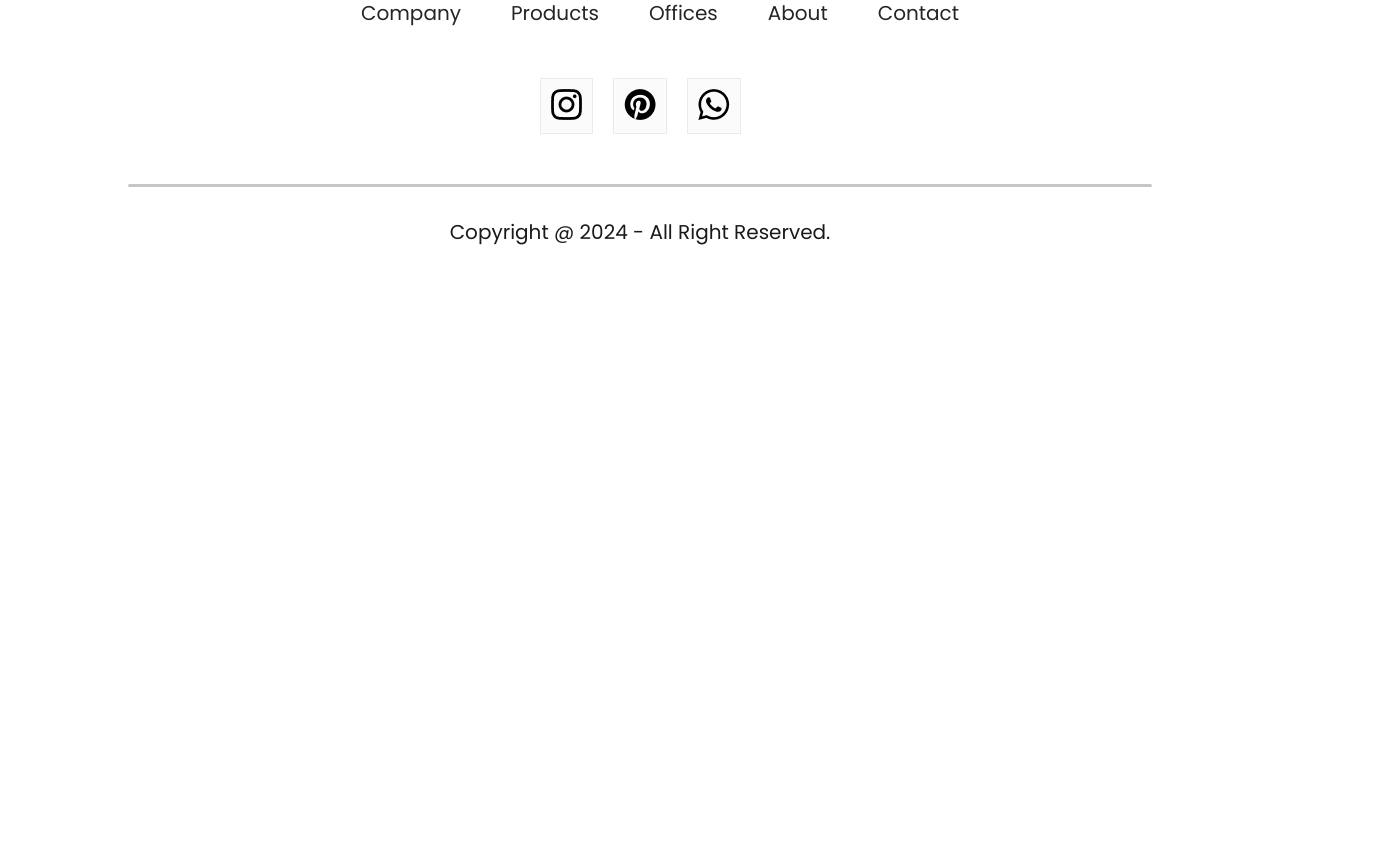
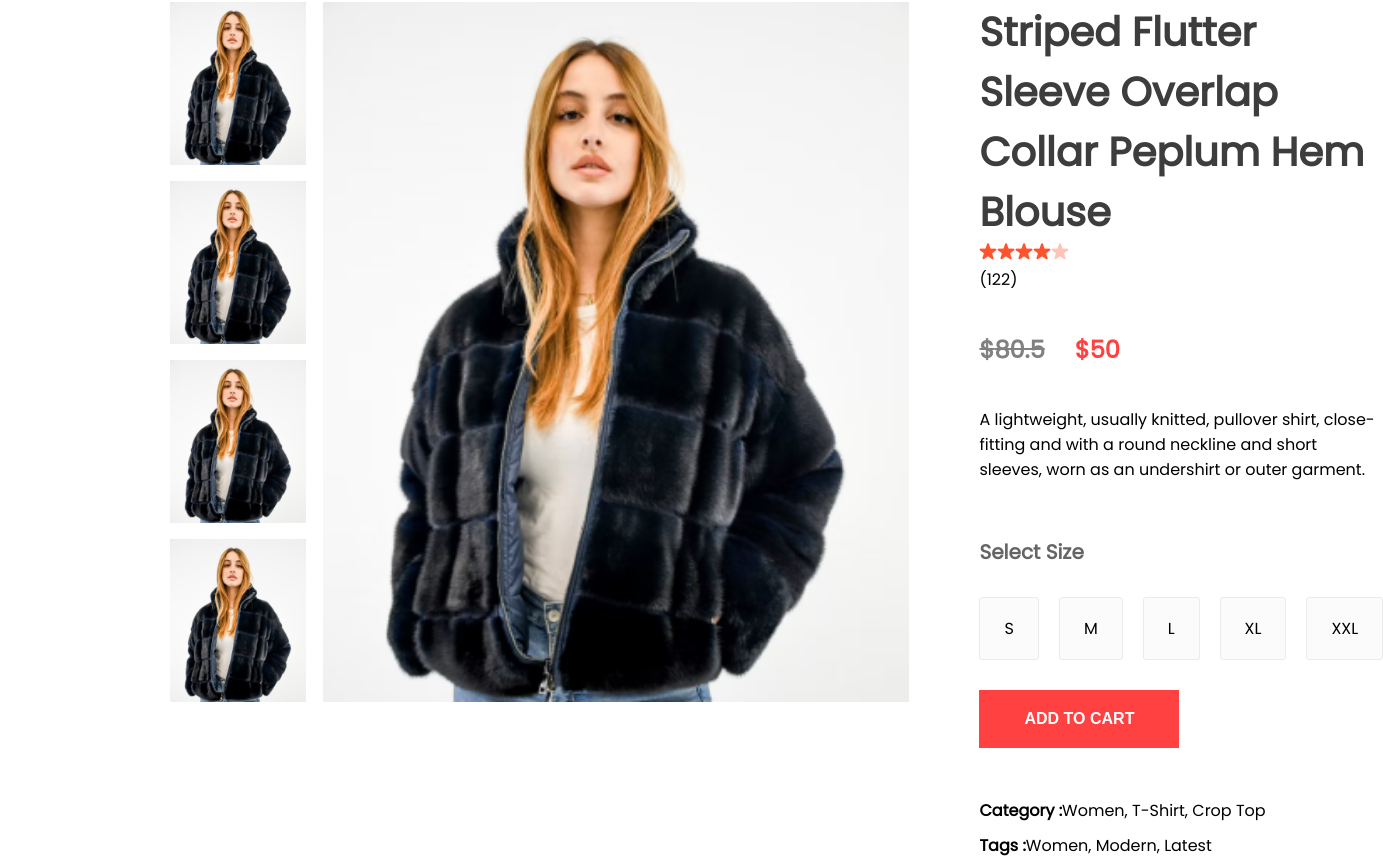
Before and after one commit to gaoaaron1/JusMe, a React (Create React App) app in the folder frontend/: page /product/1 in a window 1280 px wide. Shown: the part 240-1100 px from the top of the page, 1383 px wide, since content can reach past the window. Before the commit the page ends 800 px from the top, so only its background shows below. Built offline with nearby package versions, Linux system fonts and the light colour scheme.

Commit message:
Added product pages and CSS styling

```diff
--- /dev/null
+++ b/frontend/src/Components/Breadcrums/Breadcrum.css
@@ -0,0 +1,10 @@
+.breadcrum {
+    display: flex;
+    align-items: center;
+    gap: 8px;
+    color: #5e5e5e;
+    font-size: 16px;
+    font-weight: 600;
+    margin: 60px 170px;
+    text-transform: capitalize;
+}
--- /dev/null
+++ b/frontend/src/Components/Breadcrums/Breadcrum.jsx
@@ -0,0 +1,17 @@
+import React from 'react'
+import './Breadcrum.css'
+import arrow_icon from '../Assets/breadcrum_arrow.png'
+
+const Breadcrum = (props) => {
+
+    //Get the product
+    const {product} = props;
+
+    return (
+        <div className="breadcrum">
+            HOME <img src={arrow_icon} alt="" /> SHOP <img src={arrow_icon} alt="" /> {product.category} <img src={arrow_icon} alt="" /> {product.name}
+        </div>
+    )
+}
+
+export default Breadcrum
--- a/frontend/src/Components/Item/Item.jsx
+++ b/frontend/src/Components/Item/Item.jsx
@@ -1,10 +1,11 @@
 import React from 'react'
 import './Item.css'
+import { Link } from 'react-router-dom'
 
 const Item = (props) => {
     return (
         <div className='item'>
-            <img src={props.image} alt="" />
+            <Link to={`/product/${props.id}`}><img src={props.image} alt="" /></Link>
             <p>{props.name}</p>
             <div className="item-prices">
                 <div className="item-price-new">
--- /dev/null
+++ b/frontend/src/Components/ProductDisplay/ProductDisplay.css
@@ -0,0 +1,105 @@
+.productdisplay {
+    display: flex;
+    margin: 0px 170px;
+}
+
+.productdisplay-left {
+    display: flex;
+    gap: 17px;
+}
+
+.productdisplay-img-list {
+    display: flex;
+    flex-direction: column;
+    gap: 16px;
+}
+
+.productdisplay-img-list img {
+    height: 163px;
+
+}
+
+.productdisplay-main-img {
+    width: 586px;
+    height: 700px;
+}
+
+.productdisplay-right {
+    margin: 0px 70px;
+    display: flex;
+    flex-direction: column;
+}
+
+.productdisplay-right h1 {
+    color: #3d3d3d;
+    font-size: 40px;
+    font-weight: 700;
+}
+
+.productdisplay-right-stars {
+    display: flex;
+    align-items: center;
+    margin-top: 13px;
+    gap: 5px;
+    color: 1c1c1c;
+    font-size: 16px;
+}
+
+.productdisplay-right-prices {
+    display: flex;
+    margin: 40px 0px;
+    gap: 30px;
+    font-size: 24px;
+    font-weight: 700;
+}
+
+.productdisplay-right-price-old {
+    color: #818181;
+    text-decoration: line-through;
+}
+
+.productdisplay-right-price-new {
+    color: #ff4141;
+}
+
+.productdisplay-right-size h1 {
+    margin-top: 55px;
+    color: #656565;
+    font-size: 20px;
+    font-weight: 600;
+}
+
+.productdisplay-right-sizes {
+    display: flex;
+    margin: 30px 0px;
+    gap: 20px;
+}
+
+.productdisplay-right-sizes div {
+    padding: 18px 24px;
+    background: #fbfbfb;
+    border: 1px solid #ebebeb;
+    border-radius: 3px;
+    cursor: pointer;
+}
+
+.productdisplay-right button {
+    padding: 20px 40px;
+    width: 200px;
+    font-size: 16px;
+    font-weight: 600;
+    color: white;
+    background: #FF4141;
+    margin-bottom: 40px;
+    border: none;
+    outline: none;
+    cursor: pointer;
+}
+
+.productdisplay-right-category {
+    margin-top: 10px;
+}
+
+.productdisplay-right-category span {
+    font-weight: 600;
+}
--- /dev/null
+++ b/frontend/src/Components/ProductDisplay/ProductDisplay.jsx
@@ -0,0 +1,63 @@
+import React from 'react'
+import './ProductDisplay.css'
+import star_icon from '../Assets/star_icon.png'
+import star_dull_icon from '../Assets/star_dull_icon.png'
+
+const ProductDisplay = (props) => {
+
+    const {product} = props;
+
+    return (
+        <div className="productdisplay">
+            <div className="productdisplay-left">
+                <div className="productdisplay-img-list">
+                    <img src={product.image} alt="" />
+                    <img src={product.image} alt="" />
+                    <img src={product.image} alt="" />
+                    <img src={product.image} alt="" />
+                </div>
+
+                <div className="productdisplay-img">
+                    <img className='productdisplay-main-img' src={product.image} alt="" />
+                </div>
+
+            </div>
+            <div className="productdisplay-right">
+                <h1>{product.name}</h1>
+                <div className="productdisplay-right-star">
+                    <img src={star_icon} alt="" />
+                    <img src={star_icon} alt="" />
+                    <img src={star_icon} alt="" />
+                    <img src={star_icon} alt="" />
+                    <img src={star_dull_icon} alt="" />
+                    <p>(122)</p>
+                </div>
+                <div className="productdisplay-right-prices">
+                    <div className="productdisplay-right-price-old">${product.old_price}</div>
+                    <div className="productdisplay-right-price-new">${product.new_price}</div>
+                </div>
+                <div className="productdisplay-right-description">
+                    A lightweight, usually knitted, pullover shirt, close-fitting and with
+                    a round neckline and short sleeves, worn as an undershirt or outer
+                    garment.
+                </div>
+
+                <div className="productdisplay-right-size">
+                    <h1>Select Size</h1>
+                    <div className="productdisplay-right-sizes">
+                        <div>S</div>
+                        <div>M</div>
+                        <div>L</div>
+                        <div>XL</div>
+                        <div>XXL</div>
+                    </div>
+                </div>
+                <button>ADD TO CART</button>
+                <p className='productdisplay-right-category'><span>Category :</span>Women, T-Shirt, Crop Top</p>
+                <p className='productdisplay-right-category'><span>Tags :</span>Women, Modern, Latest</p>
+            </div>
+        </div>
+    )
+}
+
+export default ProductDisplay
--- a/frontend/src/Pages/Product.jsx
+++ b/frontend/src/Pages/Product.jsx
@@ -1,9 +1,21 @@
-import React from 'react'
+import React, { useContext } from 'react'
+import { ShopContext } from '../Context/ShopContext'
+import { useParams } from 'react-router-dom'
+import Breadcrum from '../Components/Breadcrums/Breadcrum'
+import ProductDisplay from '../Components/ProductDisplay/ProductDisplay'
 
 const Product = () => {
+
+    //Get all product data
+    //We will use product id from App.js page
+    const {all_product} = useContext(ShopContext)
+    const {productId} = useParams();
+    const product = all_product.find((e)=> e.id === Number(productId));
+
     return (
      <div>
-
+        <Breadcrum product={product} />
+        <ProductDisplay product={product} />
      </div>
     )
 }
```
